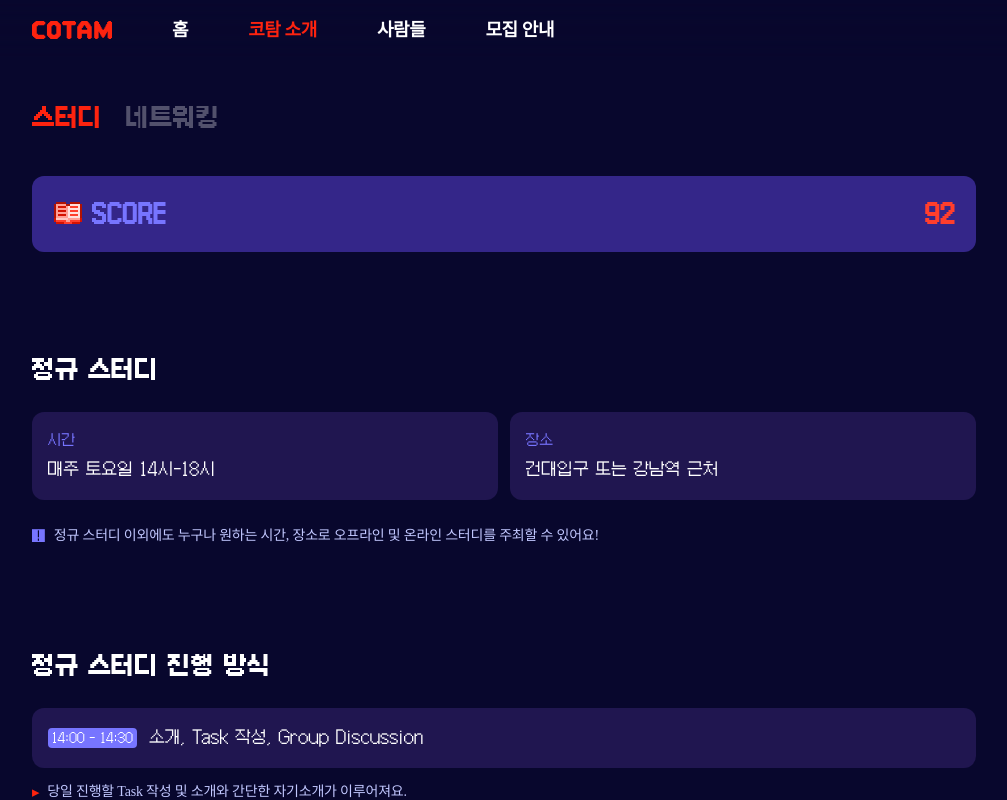
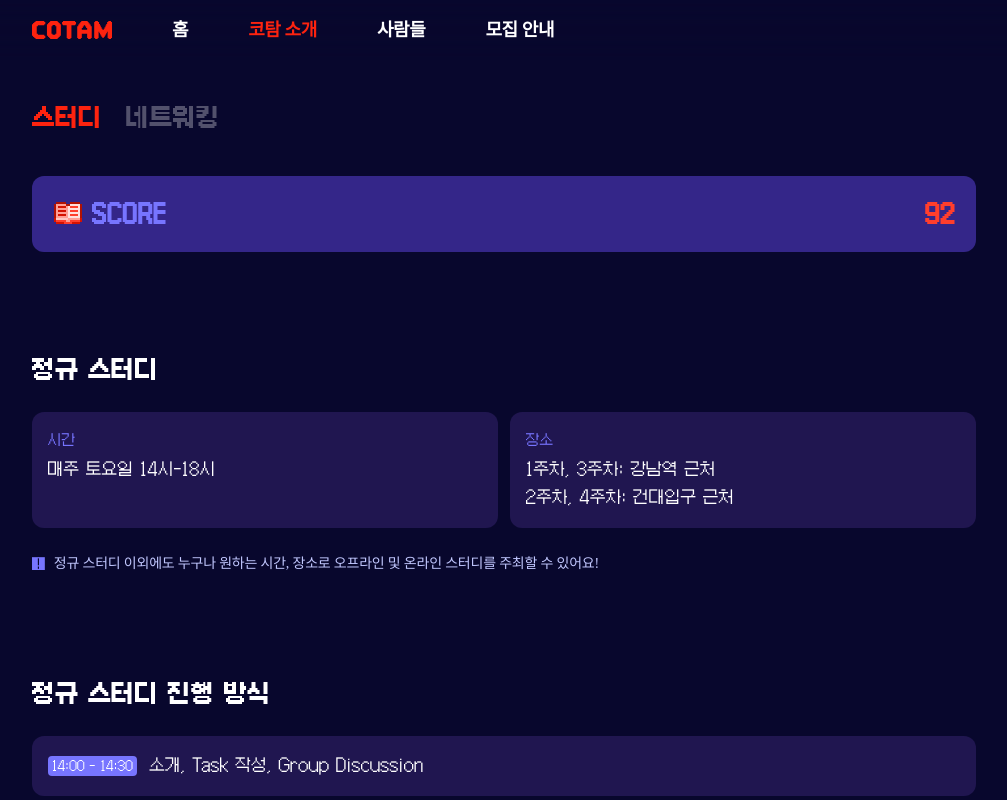
Before and after one commit to JANGSEYEONG/COTAM, a Next.js app: page /about in a window 1280 px wide. Shown: the top 800 px of the page, without its empty margins (136-1143 px from the left). Built offline with nearby package versions, Linux system fonts and the light colour scheme.

Commit message:
feat: 모집 일정 및 소개 문구 변경

```diff
--- a/src/app/about/_components/StudyTabItem.tsx
+++ b/src/app/about/_components/StudyTabItem.tsx
@@ -38,7 +38,10 @@ const StudyTabItem = () => {
         <h2 className="text-white galmuri11-headline-3">정규 스터디</h2>
         <div className="flex flex-col gap-y-3 md:grid md:grid-cols-2 md:gap-x-3">
           <DescriptionCard title="시간" contents="매주 토요일 14시-18시" />
-          <DescriptionCard title="장소" contents="건대입구 또는 강남역 근처" />
+          <DescriptionCard
+            title="장소"
+            contents={`1주차, 3주차: 강남역 근처\n2주차, 4주차: 건대입구 근처`}
+          />
         </div>
         <div className="flex flex-row gap-x-2">
           <span className="text-cotam-blue-40 galmuri11-body-3">❗</span>
--- a/src/components/DescriptionCard.tsx
+++ b/src/components/DescriptionCard.tsx
@@ -31,7 +31,7 @@ const DescriptionCard = forwardRef<HTMLDivElement, Props>(
     return (
       <div ref={ref} className={cn(descriptionCardVariants({ variant }), className)} {...props}>
         <label className="galmuri11-body-3">{title}</label>
-        <p className="text-white galmuri11-body-1">{contents}</p>
+        <p className="whitespace-break-spaces text-white galmuri11-body-1">{contents}</p>
       </div>
     );
   },
--- a/src/constants/recruitConfig.ts
+++ b/src/constants/recruitConfig.ts
@@ -1,5 +1,5 @@
 export const recruitConfig = {
-  isRecruitmentOpen: false, // 모집 중인 경우 true, 아닌 경우 false
-  recruitmentPeriod: '2024.10.08 - 2024.10.13', // 모집 기간
-  announcementDate: '2024.10.16', // 발표 날짜
+  isRecruitmentOpen: true, // 모집 중인 경우 true, 아닌 경우 false
+  recruitmentPeriod: '2025.01.20 - 2025.01.26', // 모집 기간
+  announcementDate: '2025.01.29', // 발표 날짜
 };
```
